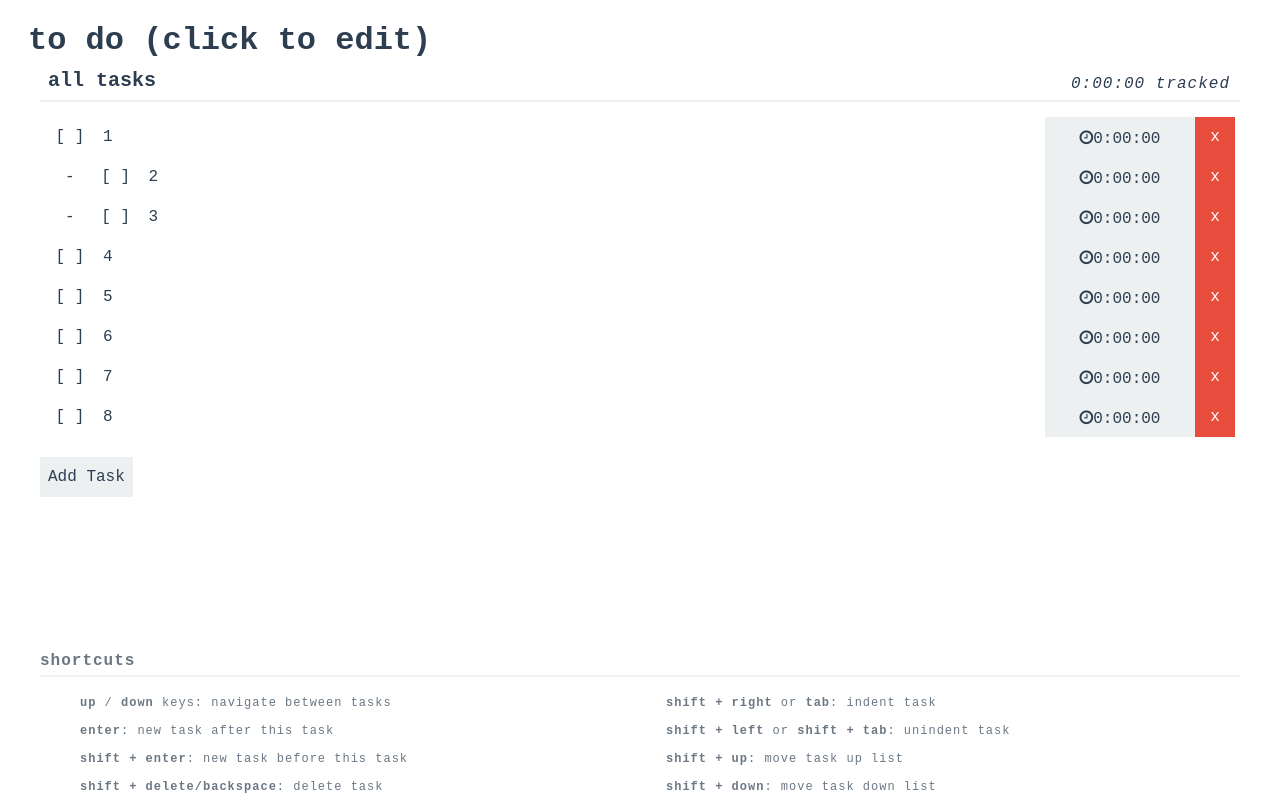
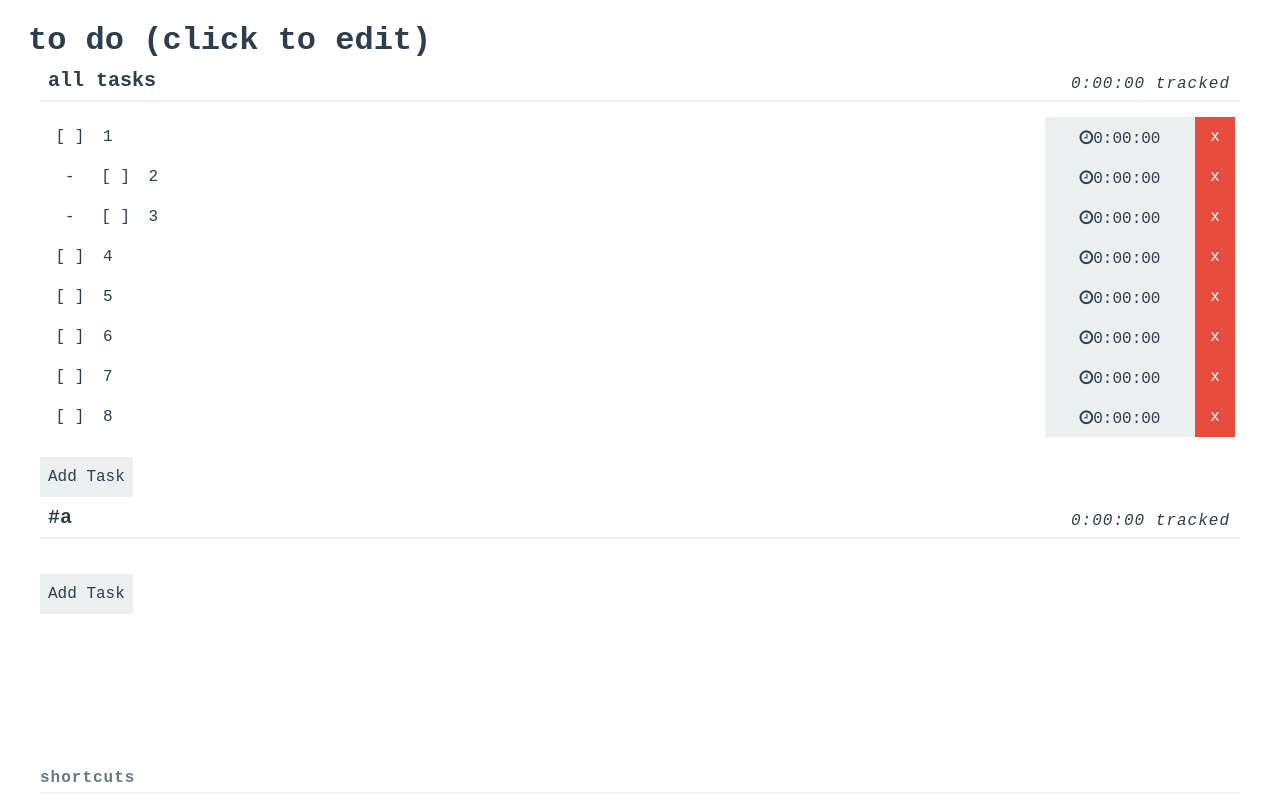
Before and after one commit to cborchert/todolist, a React app: page / in a window 1280 px wide. Shown: the top 800 px of the page. Built offline with nearby package versions, Linux system fonts and the light colour scheme.

Commit message:
Multiple views showing up

```diff
--- a/src/App.js
+++ b/src/App.js
@@ -28,6 +28,14 @@ class App extends Component {
               id: -1,
               tag: "",
               filterString: "",
+              tasks: [],
+              permanent: true
+            },
+            {
+              title: "#a",
+              id: 1,
+              tag: "",
+              filterString: "#a",
               tasks: [],
               permanent: true
             }
@@ -83,11 +91,12 @@ class App extends Component {
 
     const task = this.applyToTaskDefaults(newTask);
 
-    const tasks = orderTasks([
-      ...this.state.tasks.slice(0, newTask.order),
-      task,
-      ...this.state.tasks.slice(newTask.order)
-    ]);
+    // const tasks = orderTasks([
+    //   ...this.state.tasks.slice(0, newTask.order),
+    //   task,
+    //   ...this.state.tasks.slice(newTask.order)
+    // ]);
+    const tasks = [...this.state.tasks, task];
 
     this.setState(
       {
@@ -110,24 +119,31 @@ class App extends Component {
       tasks.push(task);
     });
 
-    let stateTasks = [...this.state.tasks];
+    // let stateTasks = [...this.state.tasks];
 
-    tasks.forEach(task => {
-      let order =
-        typeof task.order !== "undefined" && task.order !== false
-          ? task.order + 1
-          : stateTasks.length + 1;
-      stateTasks = [
-        ...stateTasks.slice(0, order),
-        task,
-        ...stateTasks.slice(order)
-      ];
-    });
+    // tasks.forEach(task => {
+    //   let order =
+    //     typeof task.order !== "undefined" && task.order !== false
+    //       ? task.order + 1
+    //       : stateTasks.length + 1;
+    //   stateTasks = [
+    //     ...stateTasks.slice(0, order),
+    //     task,
+    //     ...stateTasks.slice(order)
+    //   ];
+    // });
 
+    // this.setState(
+    //   {
+    //     ...this.state,
+    //     tasks: orderTasks(stateTasks)
+    //   },
+    //   this.reconcileViews
+    // );
     this.setState(
       {
         ...this.state,
-        tasks: orderTasks(stateTasks)
+        tasks
       },
       this.reconcileViews
     );
@@ -141,7 +157,9 @@ class App extends Component {
           .filter(task => task.id !== taskId)
           .map(task => ({
             ...task,
-            children: task.children ? task.children.filter(childId => childId !== taskId) : []
+            children: task.children
+              ? task.children.filter(childId => childId !== taskId)
+              : []
           }))
       },
       this.reconcileViews
@@ -149,6 +167,7 @@ class App extends Component {
   }
 
   reorderTask(taskId, newOrder) {
+    return;
     const task = this.state.tasks.slice().filter(t => t.id === taskId)[0];
     if (typeof task === "undefined") {
       return;
@@ -159,11 +178,11 @@ class App extends Component {
       ...this.state.tasks.slice(task.order + 1)
     ];
 
-    const tasks = orderTasks([
+    const tasks = [
       ...tasksWithoutTask.slice(0, newOrder),
       task,
       ...tasksWithoutTask.slice(newOrder)
-    ]);
+    ];
 
     this.setState({
       ...this.state,
@@ -255,10 +274,11 @@ class App extends Component {
   }
 
   updateView(viewId, viewValues) {
+    // console.log("updateView", this.state.tasks);
     const { views } = this.state;
     const index = findIndex(views, v => v.id === viewId);
     const view = { ...views[index], ...viewValues };
-    console.log(view);
+    // console.log("updateView 2", view);
     this.setState({
       ...this.state,
       views: [...views.slice(0, index), view, ...views.slice(index + 1)]
@@ -281,8 +301,10 @@ class App extends Component {
   setTaskAsChild(parent, child) {}
 
   applyTagFilter(tasks, filterString) {
+    // console.log("applyTagFilter tasks, filterString", tasks, filterString);
     //if no filter is to be applied, it gets all tasks
     if (!filterString) {
+      // console.log("applyTagFilter: just returning tasks");
       return tasks;
     }
     let filters = [];
@@ -300,6 +322,8 @@ class App extends Component {
       }
       filters.push(filterParts);
     }
+
+    // console.log("applyTagFilter filters", filters);
     //TODO Clean this up
     const filteredTasks = tasks.filter(task => {
       let includeTask = false;
@@ -330,18 +354,36 @@ class App extends Component {
   }
 
   reconcileViews() {
+    // console.log("reconcileViews", this.state.tasks);
+    let views = [];
     this.state.views.forEach(view => {
-      this.reconcileViewTasks(view);
+      views.push(this.reconcileViewTasks(view));
+    });
+
+    this.setState({
+      ...this.state,
+      views
     });
   }
 
   reconcileViewTasks(view) {
+    // console.log(
+    //   "reconcileViewTasks view.id state.tasks",
+    //   view.id,
+    //   this.state.tasks
+    // );
     //start with the task ids included
     let viewTasks = view.tasks;
     //then add any tasks that happen to fit the filter
     let filteredTasks = this.applyTagFilter(
       this.state.tasks,
       view.filterString
+    );
+
+    console.log(
+      "reconcileViewTasks view.id filteredTasks",
+      view.id,
+      filteredTasks
     );
 
     let children = [];
@@ -387,25 +429,29 @@ class App extends Component {
       }
     });
 
+    console.log("reconcileViewTasks view.id tasks", view.id, tasks);
+
     view = {
       ...view,
       tasks
     };
 
-    this.setState({
-      views: [...this.state.views.filter(v => v.id !== view.id), view]
-    });
+    // this.setState({
+    //   views: [...this.state.views.filter(v => v.id !== view.id), view]
+    // });
+    return view;
   }
 
   getViewTasks(view) {
     let tasks = [];
     let viewTasks = [...view.tasks];
     viewTasks.forEach(taskId => {
-      let matchedTasks = this.state.tasks.filter(t => t.id === taskId);
+      let matchedTasks = [...this.state.tasks].filter(t => t.id === taskId);
       if (matchedTasks.length > 0) {
         tasks.push(matchedTasks[0]);
       }
     });
+    console.log("getViewTasks view.id tasks", view.id, tasks);
     return tasks;
   }
 
```
